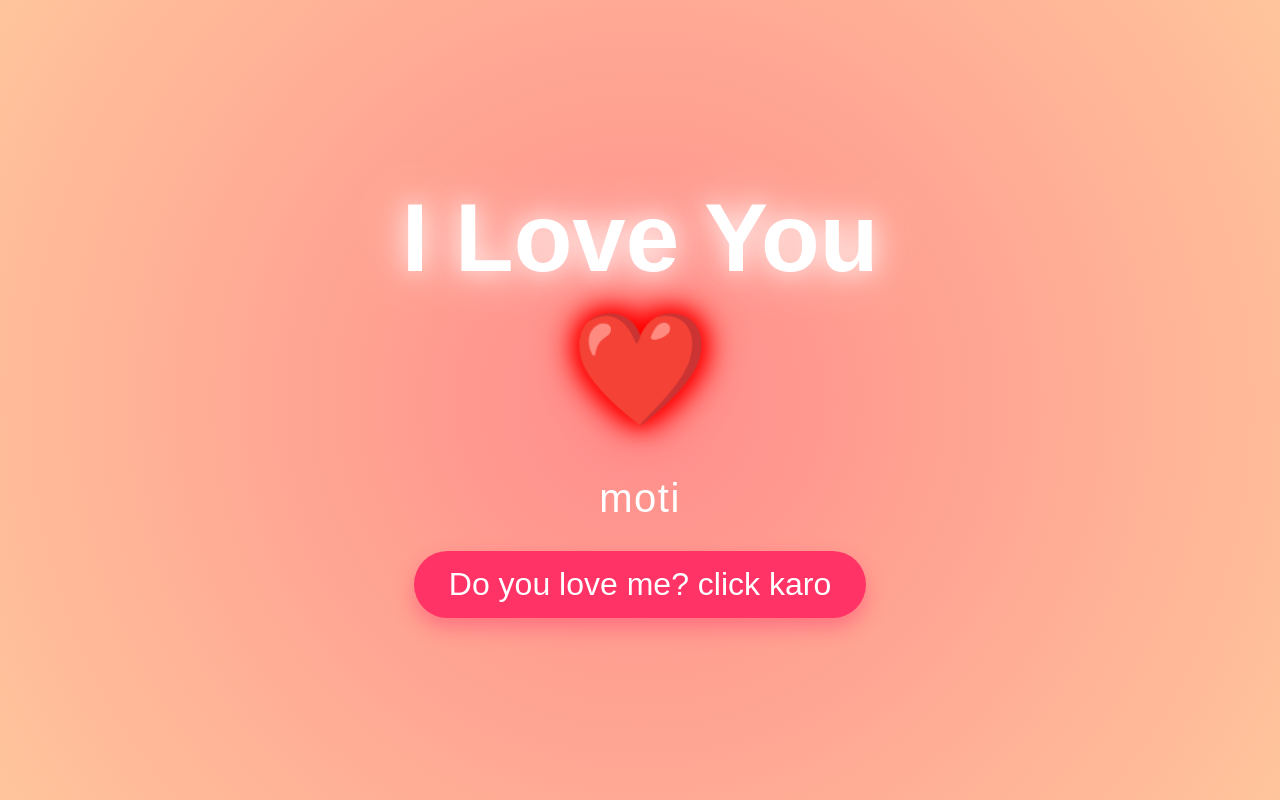
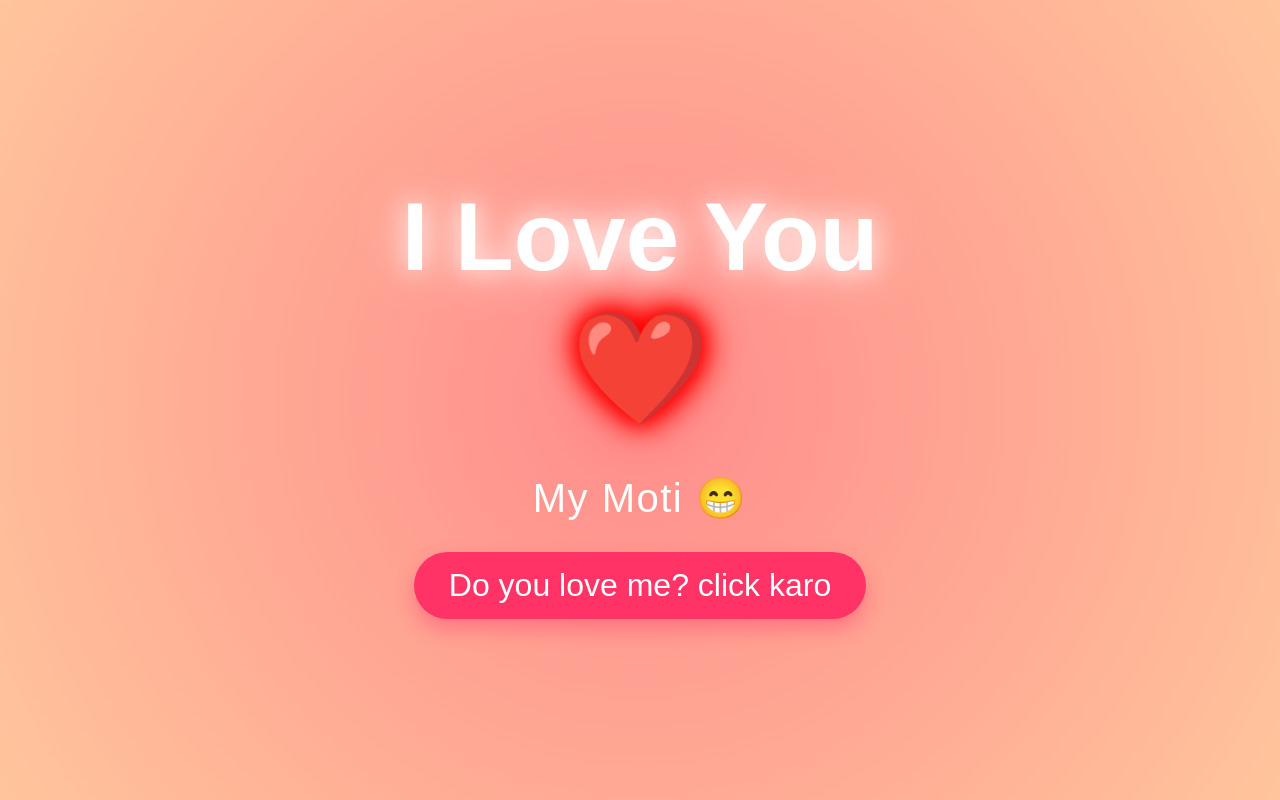
Before and after one commit to asxrafali0975/saash, a plain HTML site: page index.html in a window 1280 px wide. Drawn offline with nearby package versions, Linux system fonts and the light colour scheme.

Commit message:
Update index.html

```diff
--- a/index.html
+++ b/index.html
@@ -3,7 +3,7 @@
 <head>
     <meta charset="UTF-8">
     <meta name="viewport" content="width=device-width, initial-scale=1.0">
-    <title>I Love You Princess Sanjana</title>
+    <title>umhumm bhukkad</title>
     <script src="https://cdnjs.cloudflare.com/ajax/libs/gsap/3.11.1/gsap.min.js"></script>
     <style>
         /* Reset some default styling */
@@ -159,7 +159,7 @@
     <div class="container">
         <h1>I Love You</h1>
         <div class="heart">❤️</div>
-        <p class="message">moti</p>
+        <p class="message">My Moti 😁 </p>
 
         <!-- Button -->
         <button class="btn-love" id="loveButton">Do you love me? click karo</button>
```
